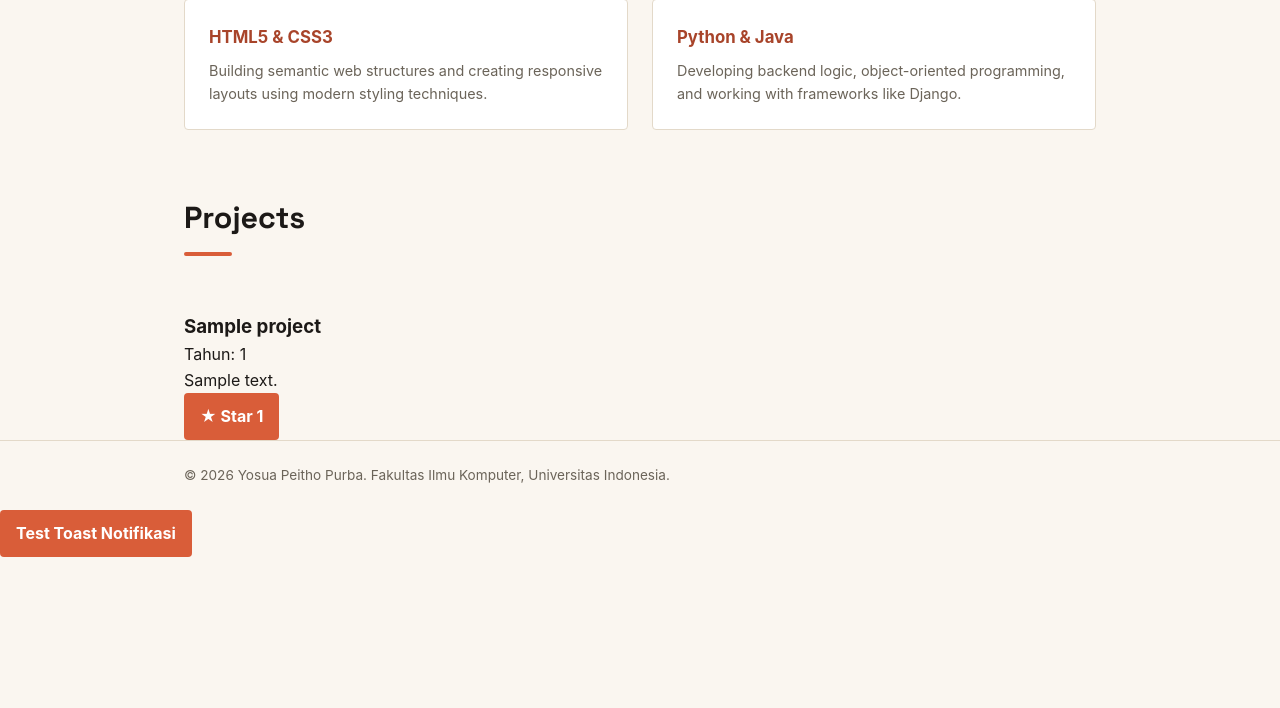
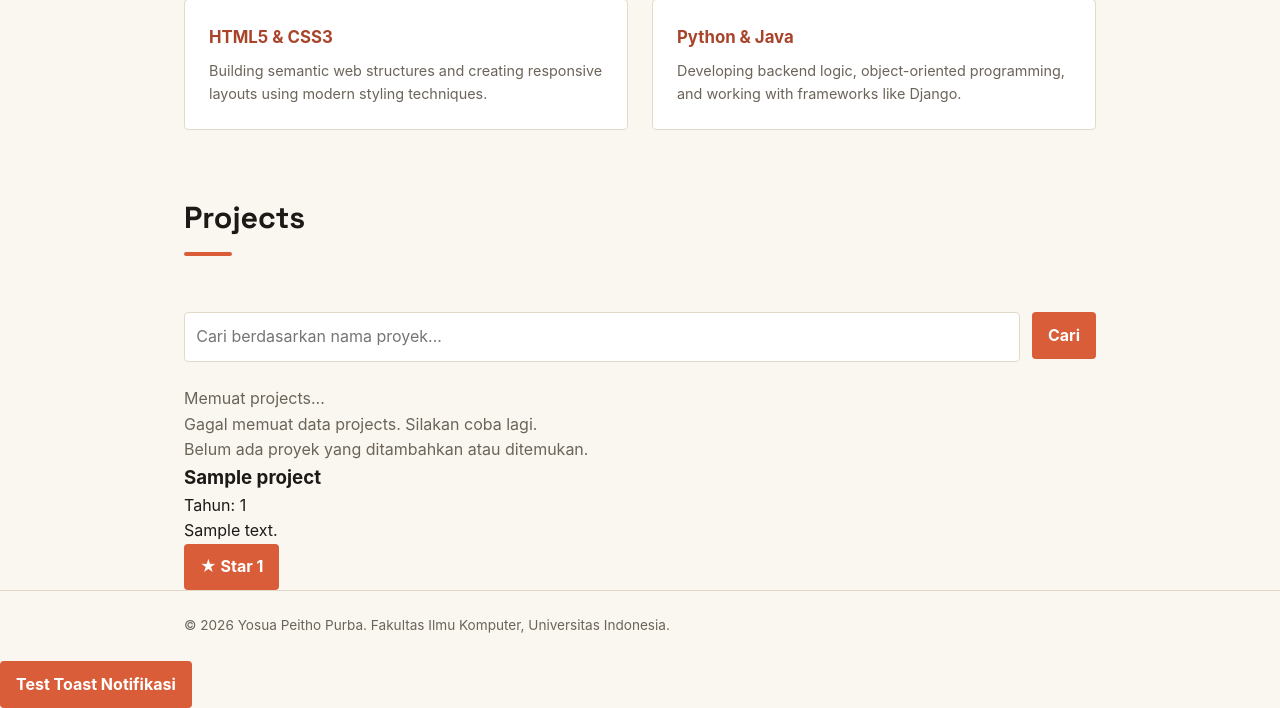
Before and after one commit to yosua2555/myportofolio, a Django app: page / in a window 1280 px wide. Shown: the part 882-1590 px from the top of the page. Before the commit the page ends 1439 px from the top, so only its background shows below. Run offline with Django 5.2, Linux system fonts and the light colour scheme; tables that the repository leaves empty hold one stand-in row (values such as "Sample post").

Commit message:
Menampilkan Data Proyek dengan AJAX

```diff
--- a/main/urls.py
+++ b/main/urls.py
@@ -13,6 +13,7 @@ from main.views import (
     login_user,
     logout_user,
     toggle_star,
+    get_projects_json,
 )
 
 app_name = "main"
@@ -31,4 +32,5 @@ urlpatterns = [
     path("login/", login_user, name="login"),
     path("logout/", logout_user, name="logout"),
     path("project/star/<int:project_id>/", toggle_star, name="toggle_star"),
+    path("get-projects-json/", get_projects_json, name="get_projects_json"),
 ]
--- a/main/views.py
+++ b/main/views.py
@@ -8,6 +8,7 @@ from django.contrib.auth.decorators import login_required
 from django.core.exceptions import PermissionDenied
 from django.core import serializers
 from django.http import HttpResponse
+from django.http import JsonResponse
 
 # Import model & form yang dibutuhkan
 from main.models import Experience, Education, Project
@@ -16,7 +17,6 @@ from main.forms import EducationForm, ProjectForm
 
 def show_main(request):
     last_login = request.COOKIES.get('last_login', 'Belum ada sesi login / Cookie tidak ditemukan')
-    projects = Project.objects.all()
 
     context = {
         "name": "Yosua Peitho Purba",
@@ -27,7 +27,6 @@ def show_main(request):
             "Development and Cyber Security Enthusiast"
         ),
         "last_login": last_login,
-        "projects": projects,
     }
     return render(request, "index.html", context)
 
@@ -198,11 +197,33 @@ def logout_user(request):
     return response
 
 def get_projects_json(request):
-    projects = Project.objects.all()
-    projects_json = serializers.serialize(
-        "json", projects, use_natural_foreign_keys=True
-    )
-    return HttpResponse(projects_json, content_type="application/json")
+    name_query = request.GET.get("name", "").strip()
+    # Mengambil semua proyek beserta data starred_by
+    projects = Project.objects.prefetch_related('starred_by').all()
+
+    if name_query:
+        projects = projects.filter(name__icontains=name_query)
+
+    data = []
+    for project in projects:
+        starred_users = project.starred_by.all()
+        # Cek apakah pengguna aktif mem-star proyek ini
+        is_starred = request.user in starred_users if request.user.is_authenticated else False
+        starred_by_names = ", ".join([u.username for u in starred_users]) if starred_users else "Belum ada"
+
+        data.append({
+            "pk": str(project.id),
+            "fields": {
+                "name": project.name,
+                "date": project.date,
+                "description": project.description,
+                "star_count": starred_users.count(),
+                "is_starred": is_starred,
+                "starred_by_names": starred_by_names,
+            }
+        })
+
+    return JsonResponse(data, safe=False)
 
 # Helper function untuk mengecek apakah user adalah Editor atau Superuser
 def is_editor_or_superuser(user):
--- a/static/css/style.css
+++ b/static/css/style.css
@@ -653,4 +653,8 @@
     .toast-success { border-left: 4px solid #22c55e; }
     .toast-error { border-left: 4px solid #b42318; }
     .toast-normal { border-left: 4px solid var(--accent); }
+
+    .hide {
+    display: none !important;
+    }
 }
--- a/templates/index.html
+++ b/templates/index.html
@@ -56,7 +56,7 @@
         </div>
     </section>
 
-    <!-- Section Projects (Langkah 3 & 5 Tutorial 04) -->
+    <!-- Section Projects dengan AJAX (Tutorial 05) -->
     <section class="projects-section" id="projects">
         <div class="container">
             <div class="project-header">
@@ -70,23 +70,109 @@
                 {% endif %}
             </div>
 
-            <div class="project-grid">
-                {% for project in projects %}
-                    <article class="project-card">
-                        <h3>{{ project.name }}</h3>
-                        <p class="project-date">Tahun: {{ project.date }}</p>
-                        <p class="project-description">{{ project.description }}</p>
+            <!-- Form Search AJAX -->
+            <form id="search-form" class="project-search" style="margin-bottom: 1.5rem;">
+                <input type="search"
+                       id="search-input"
+                       name="name"
+                       placeholder="Cari berdasarkan nama proyek..."
+                       class="project-search__input"
+                       aria-label="Cari berdasarkan nama proyek">
+                <button type="submit" class="button">Cari</button>
+            </form>
 
-                        <div class="project-card-actions">
-                            <!-- Tombol Star (Bisa digunakan oleh semua user yang sudah login) -->
-                            {% include "components/project_star.html" with project=project %}
-                        </div>
-                    </article>
-                {% empty %}
-                    <p class="empty-state">Belum ada proyek yang ditambahkan.</p>
-                {% endfor %}
-            </div>
+            <!-- Status Indikator Loading, Error, Empty -->
+            <p id="projects-loading" class="empty-state">Memuat projects...</p>
+            <p id="projects-error" class="empty-state hide">Gagal memuat data projects. Silakan coba lagi.</p>
+            <p id="projects-empty" class="empty-state hide">Belum ada proyek yang ditambahkan atau ditemukan.</p>
+
+            <!-- Container Grid tempat JavaScript me-render proyek -->
+            <div id="projects-grid" class="project-grid hide"></div>
         </div>
     </section>
 </main>
+
+<!-- Skrip JS AJAX untuk Fetch Data Proyek -->
+<script>
+    let currentAbortController = null;
+
+    function displayPageSection({ showLoading = false, showError = false, showEmpty = false, showGrid = false }) {
+        document.getElementById("projects-loading").classList.toggle("hide", !showLoading);
+        document.getElementById("projects-error").classList.toggle("hide", !showError);
+        document.getElementById("projects-empty").classList.toggle("hide", !showEmpty);
+        document.getElementById("projects-grid").classList.toggle("hide", !showGrid);
+    }
+
+    function buildProjectCardElement(project) {
+        const pk = project.pk;
+        const fields = project.fields;
+
+        const article = document.createElement("article");
+        article.className = "project-card";
+
+        article.innerHTML = `
+            <h3>${fields.name}</h3>
+            <p class="project-date">Tahun: ${fields.date}</p>
+            <p class="project-description">${fields.description}</p>
+            <div class="project-card-actions">
+                <form method="POST" action="/project/star/${pk}/" class="star-form">
+                    {% csrf_token %}
+                    <button type="submit"
+                            class="button button-star ${fields.is_starred ? 'is-starred' : ''}"
+                            title="Pemberi star: ${fields.starred_by_names}">
+                        ★ ${fields.is_starred ? 'Unstar' : 'Star'}
+                        <span class="star-count">${fields.star_count}</span>
+                    </button>
+                </form>
+            </div>
+        `;
+        return article;
+    }
+
+    async function fetchProjects(query = "") {
+        if (currentAbortController) {
+            currentAbortController.abort();
+        }
+        currentAbortController = new AbortController();
+
+        displayPageSection({ showLoading: true });
+
+        try {
+            const response = await fetch(`/get-projects-json/?name=${encodeURIComponent(query)}`, {
+                signal: currentAbortController.signal
+            });
+
+            if (!response.ok) {
+                throw new Error("Network response was not ok");
+            }
+
+            const projects = await response.json();
+            const gridContainer = document.getElementById("projects-grid");
+            gridContainer.innerHTML = "";
+
+            if (projects.length === 0) {
+                displayPageSection({ showEmpty: true });
+            } else {
+                projects.forEach(project => {
+                    gridContainer.appendChild(buildProjectCardElement(project));
+                });
+                displayPageSection({ showGrid: true });
+            }
+        } catch (error) {
+            if (error.name !== "AbortError") {
+                displayPageSection({ showError: true });
+            }
+        }
+    }
+
+    document.getElementById("search-form").addEventListener("submit", function (e) {
+        e.preventDefault();
+        const query = document.getElementById("search-input").value.trim();
+        fetchProjects(query);
+    });
+
+    document.addEventListener("DOMContentLoaded", () => {
+        fetchProjects();
+    });
+</script>
 {% endblock content %}
```
